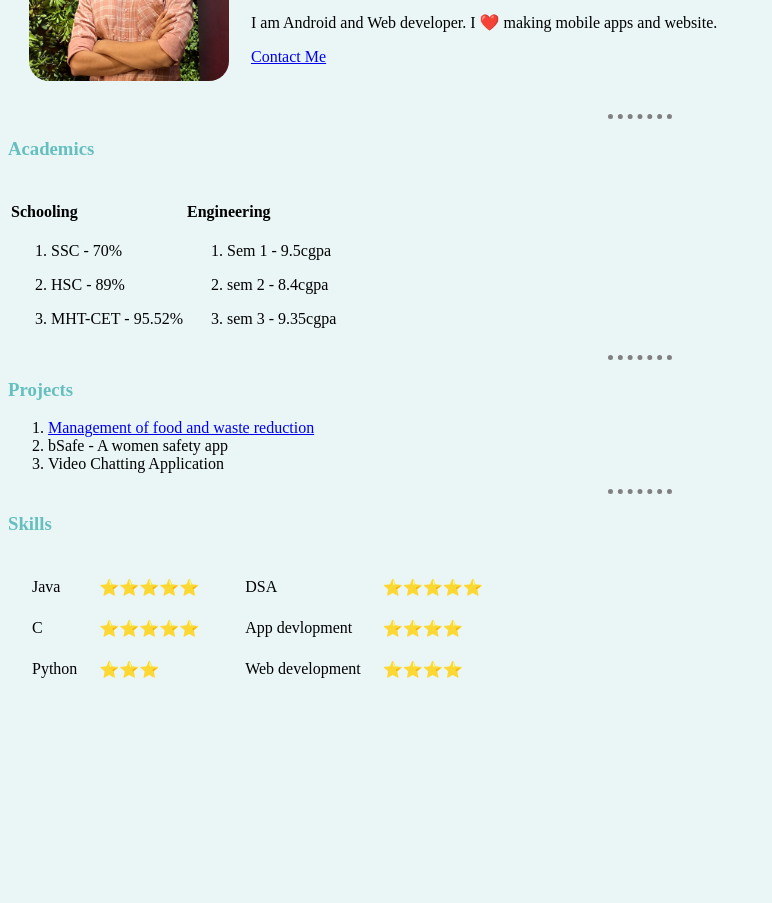
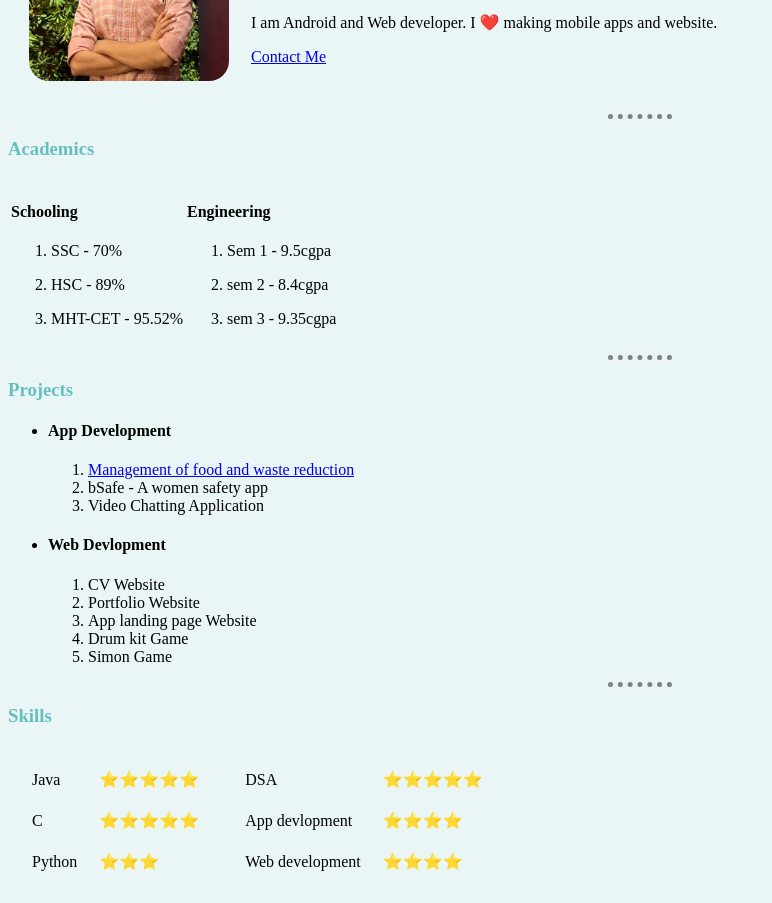
Before and after one commit to mjgirase07/CV-Demo-, a plain HTML site: page index.html in a window 1280 px wide. Shown: the part 148-1051 px from the top of the page, without its empty margins (0-772 px from the left). Before the commit the page ends 859 px from the top, so only its background shows below. Drawn offline with Linux system fonts and the light colour scheme.

Commit message:
project updates

```diff
--- a/index.html
+++ b/index.html
@@ -40,11 +40,22 @@
         </table>
         <hr>
         <h3>Projects</h3>
-        <ol>
-            <li><a href="C:\Users\mehul\Desktop\food">Management of food and waste reduction</a> </li>
-            <li>bSafe - A women safety app</li>
-            <li>Video Chatting Application</li>
-        </ol>
+        <ul>
+            <li><h4>App Development</h4></li>
+            <ol>
+                <li><a href="C:\Users\mehul\Desktop\food">Management of food and waste reduction</a> </li>
+                <li>bSafe - A women safety app</li>
+                <li>Video Chatting Application</li>
+            </ol>
+            <li><h4>Web Devlopment</h4></li>
+            <ol>
+                <li>CV Website</li>
+                <li>Portfolio Website</li>
+                <li>App landing page Website</li>
+                <li>Drum kit Game</li>
+                <li>Simon Game</li>
+            </ol>
+        </ul>
         <hr>
         <h3>Skills</h3>
 
```
